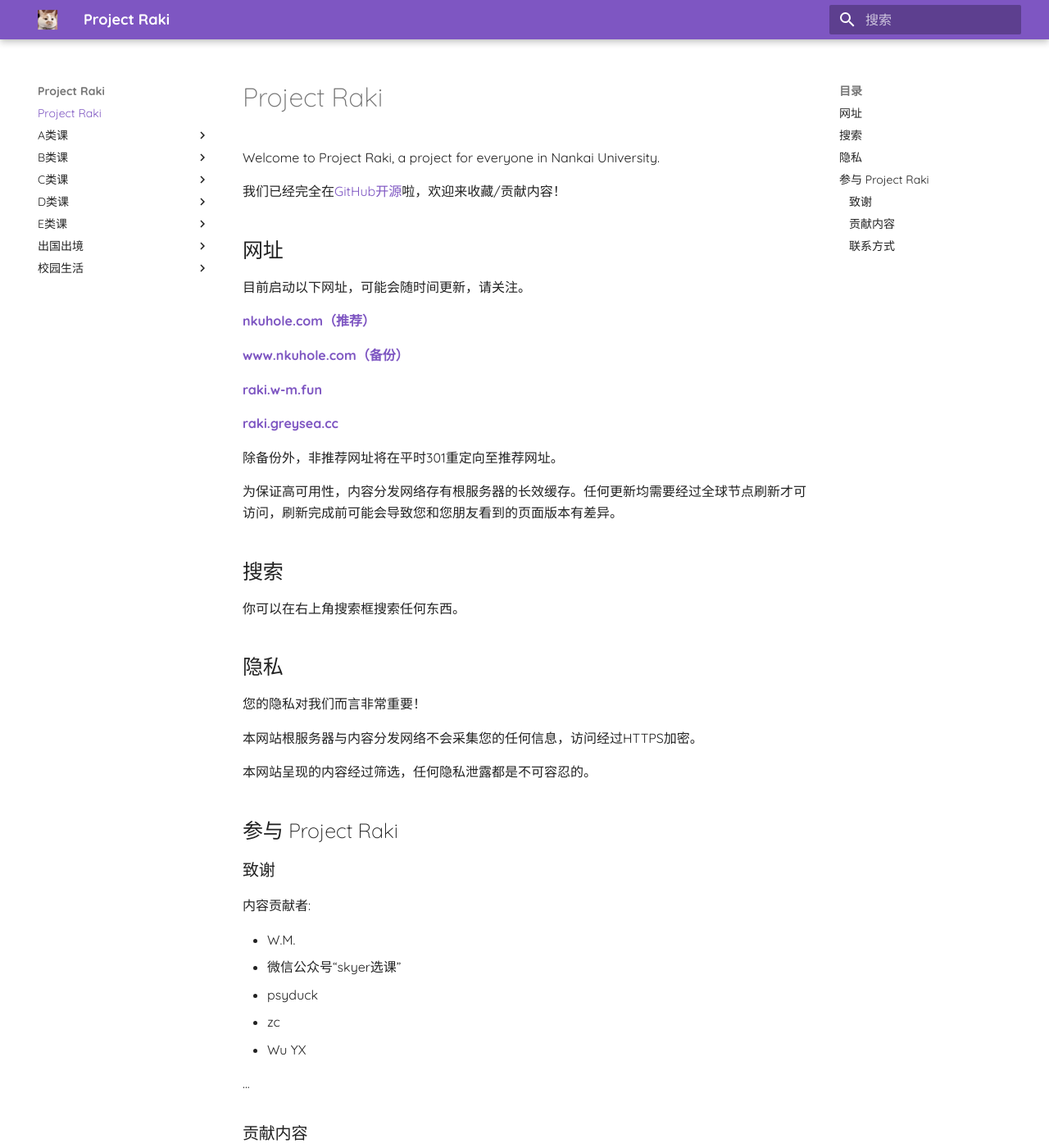
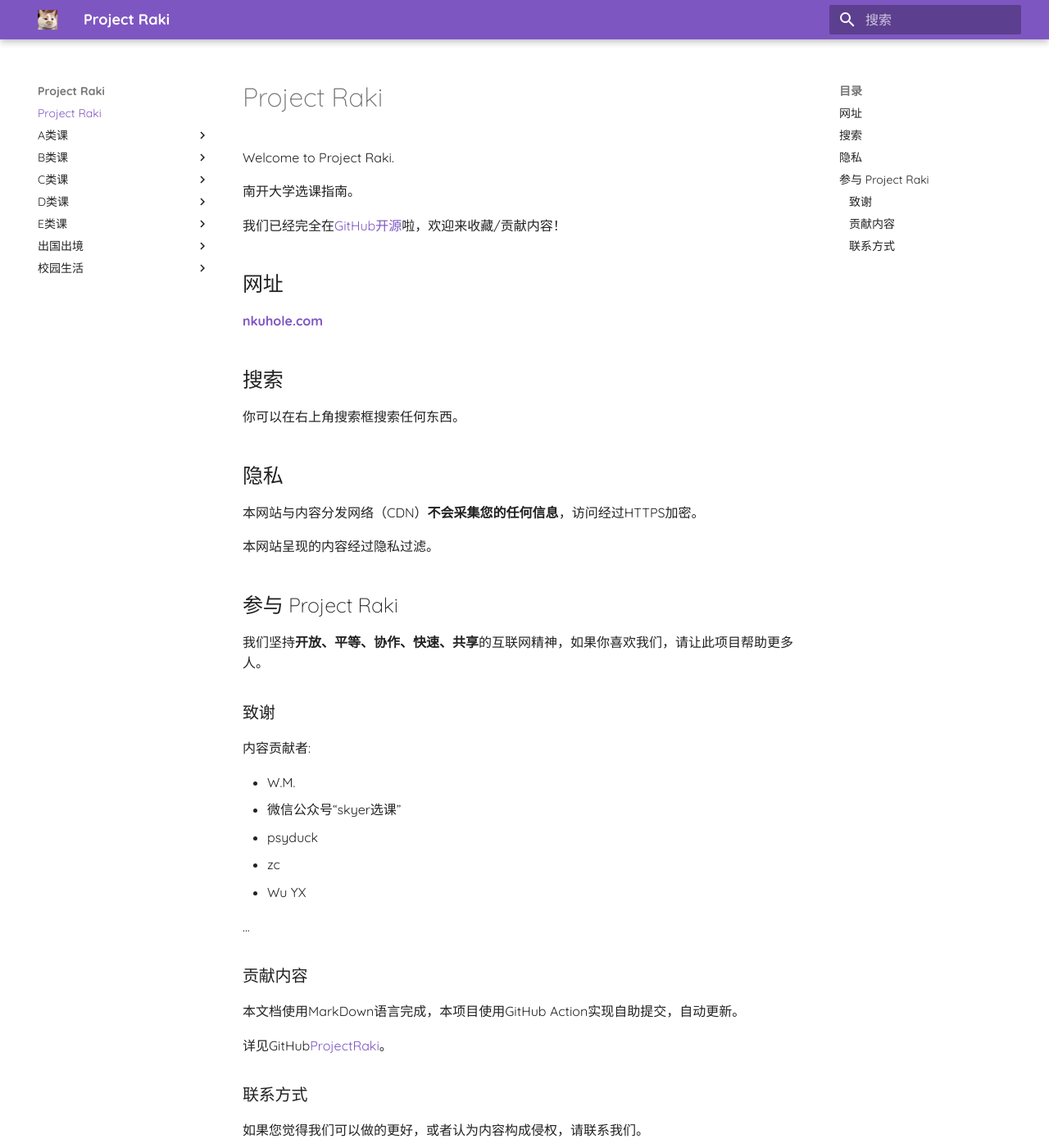
Before and after one commit to Shall-We-Dance/ProjectRaki, an MkDocs documentation site: the page built from docs/index.md, in a window 1280 px wide and 1400 px high. Shown: the whole window at 82% size. Built offline with MkDocs 1.6.1 and Material for MkDocs 9.7.7, drawn with Linux system fonts in a browser that asks for light colours.

Commit message:
Update index.md

```diff
--- a/docs/index.md
+++ b/docs/index.md
@@ -1,24 +1,14 @@
 # Project Raki
 
-Welcome to Project Raki, a project for everyone in Nankai University.
+Welcome to Project Raki.
+
+南开大学选课指南。
 
 我们已经完全在[GitHub开源](https://github.com/Shall-We-Dance/ProjectRaki)啦，欢迎来收藏/贡献内容！
 
 ## 网址
 
-目前启动以下网址，可能会随时间更新，请关注。
-
-**[nkuhole.com（推荐）](https://nkuhole.com)**
-
-**[www.nkuhole.com（备份）](https://www.nkuhole.com)**
-
-**[raki.w-m.fun](https://raki.w-m.fun)**
-
-**[raki.greysea.cc](https://raki.greysea.cc)**
-
-除备份外，非推荐网址将在平时301重定向至推荐网址。
-
-为保证高可用性，内容分发网络存有根服务器的长效缓存。任何更新均需要经过全球节点刷新才可访问，刷新完成前可能会导致您和您朋友看到的页面版本有差异。
+**[nkuhole.com](https://nkuhole.com)**
 
 ## 搜索
 
@@ -26,13 +16,13 @@ Welcome to Project Raki, a project for everyone in Nankai University.
 
 ## 隐私
 
-您的隐私对我们而言非常重要！
+本网站与内容分发网络（CDN）**不会采集您的任何信息**，访问经过HTTPS加密。
 
-本网站根服务器与内容分发网络不会采集您的任何信息，访问经过HTTPS加密。
-
-本网站呈现的内容经过筛选，任何隐私泄露都是不可容忍的。
+本网站呈现的内容经过隐私过滤。
 
 ## 参与 Project Raki
+
+我们坚持**开放、平等、协作、快速、共享**的互联网精神，如果你喜欢我们，请让此项目帮助更多人。
 
 ### 致谢
 
```
